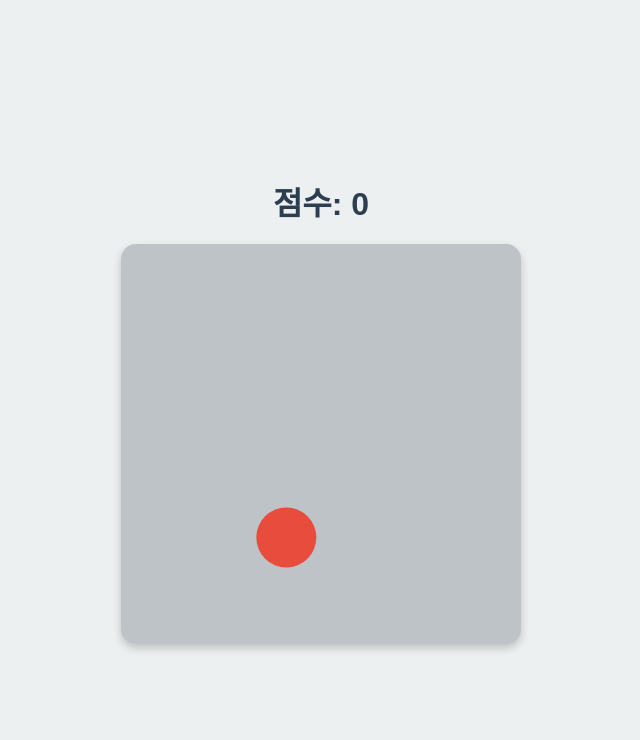
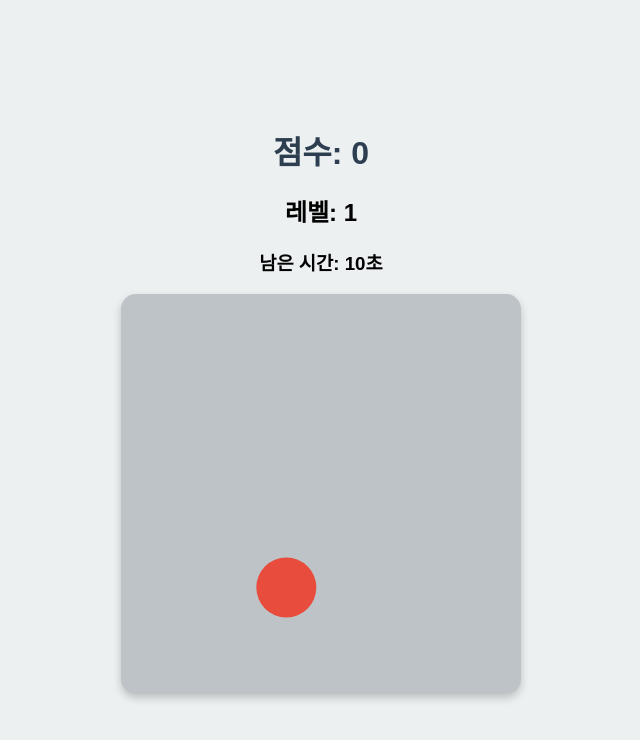
Before and after one commit to subwaychoclone/ball, a plain HTML site: page index.html in a window 1280 px wide. Shown: the whole page, without its empty margins (319-959 px from the left). Drawn offline with Linux system fonts and the light colour scheme.

Commit message:
Update index.html

```diff
--- a/index.html
+++ b/index.html
@@ -9,6 +9,8 @@
 <body>
     <div class="container">
         <h1>점수: <span id="score">0</span></h1>
+        <h2>레벨: <span id="level">1</span></h2>
+        <h3>남은 시간: <span id="time">10</span>초</h3>
         <div class="game-area">
             <div id="ball" class="ball"></div>
         </div>
```
